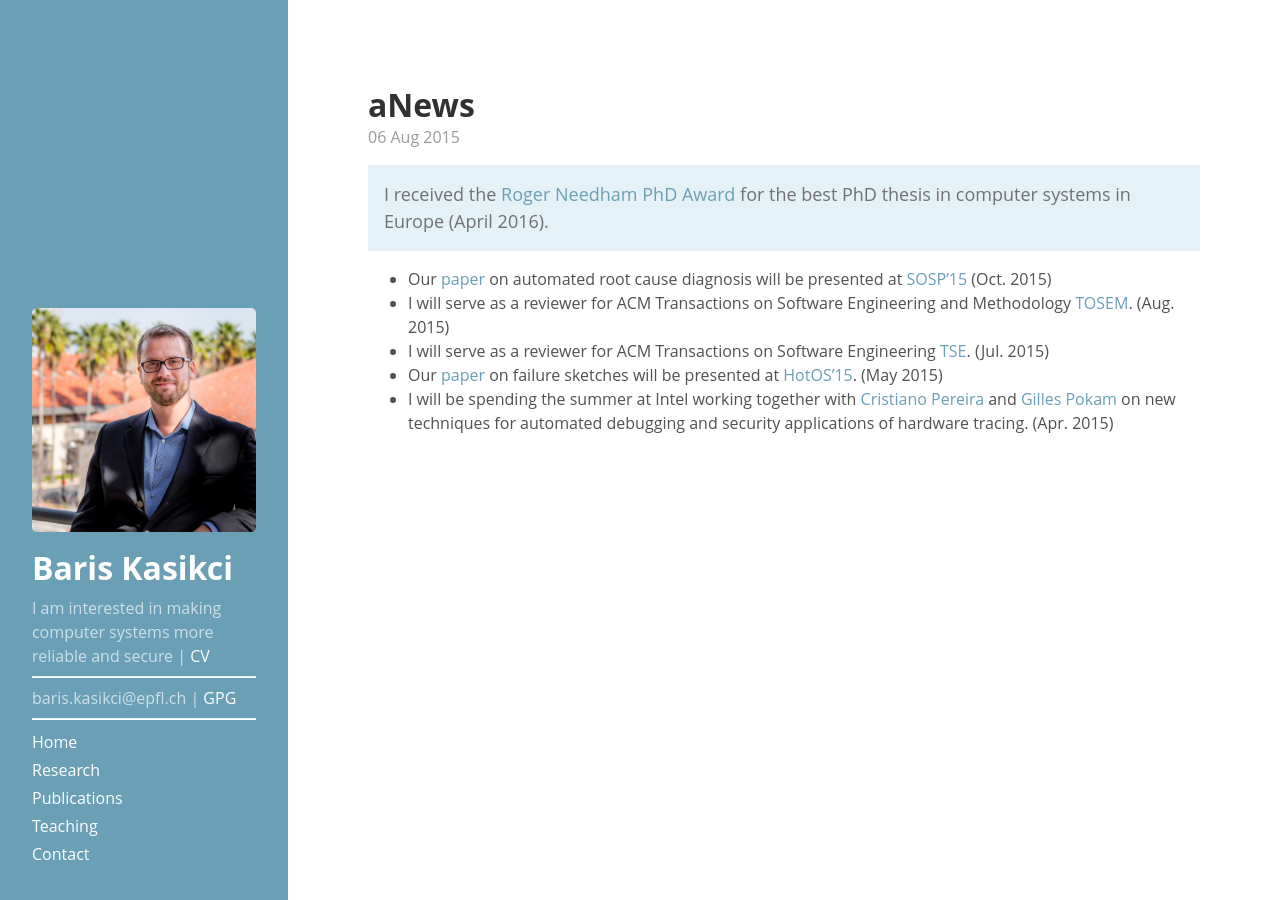
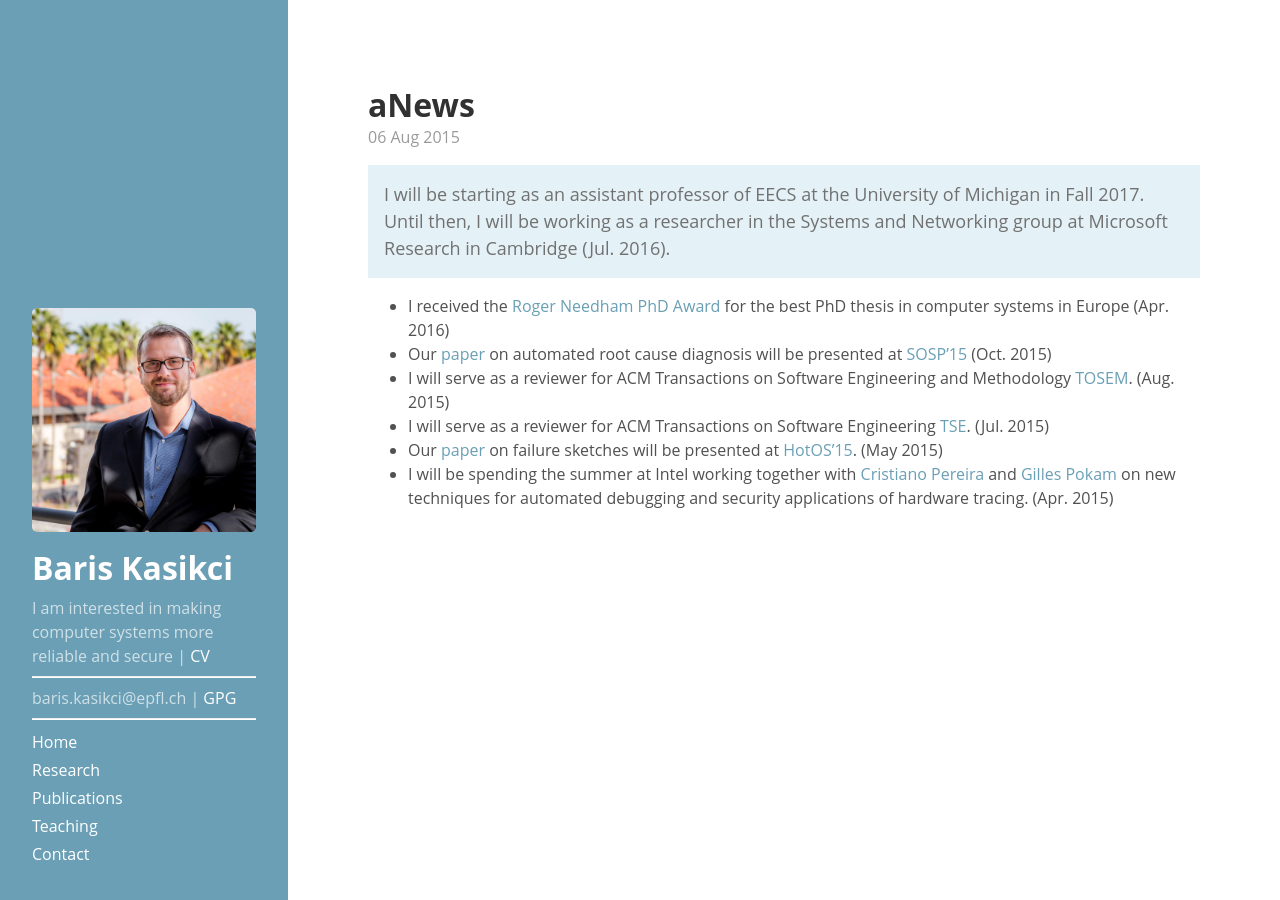
Before and after one commit to kasikci/kasikci.github.io, a Jekyll site: the page built from _posts/2015-08-06-news.md, in a window 1280 px wide. Built offline with Jekyll 4.4.1, drawn with Linux system fonts in a browser that asks for light colours; Markdown is read by kramdown in place of the engine named in the settings.

Commit message:
status update

```diff
--- a/_posts/2015-08-06-news.md
+++ b/_posts/2015-08-06-news.md
@@ -3,8 +3,9 @@ layout: post
 title: News
 ---
 <p class="message">
-I received the <a href="http://www.eurosys.org/awards/needham-award">Roger Needham PhD Award</a> for the best PhD thesis in computer systems in Europe (April 2016).
+I will be starting as an assistant professor of EECS at the University of Michigan in Fall 2017. Until then, I will be working as a researcher in the Systems and Networking group at Microsoft Research in Cambridge (Jul. 2016).
 </p>
+* I received the [Roger Needham PhD Award](http://www.eurosys.org/awards/needham-award) for the best PhD thesis in computer systems in Europe (Apr. 2016)
 * Our [paper](http://dslab.epfl.ch/pubs/gist.pdf) on automated root cause diagnosis will be presented at [SOSP'15](http://www.ssrc.ucsc.edu/sosp15/) (Oct. 2015)
 * I will serve as a reviewer for ACM Transactions on Software Engineering and Methodology [TOSEM](http://tosem.acm.org/). (Aug. 2015)
 * I will serve as a reviewer for ACM Transactions on Software Engineering [TSE](http://www.computer.org/web/tse). (Jul. 2015)
```
Also changed, not shown: 4 other files.
